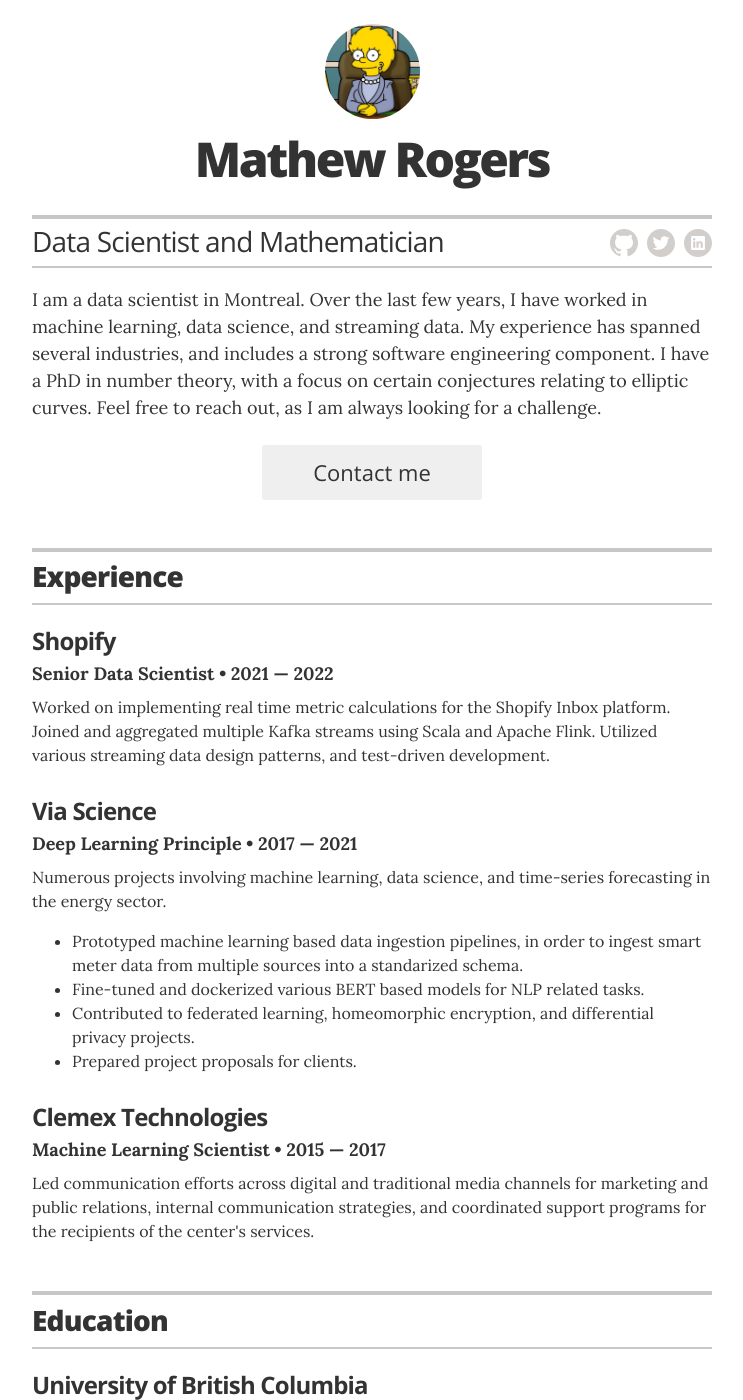
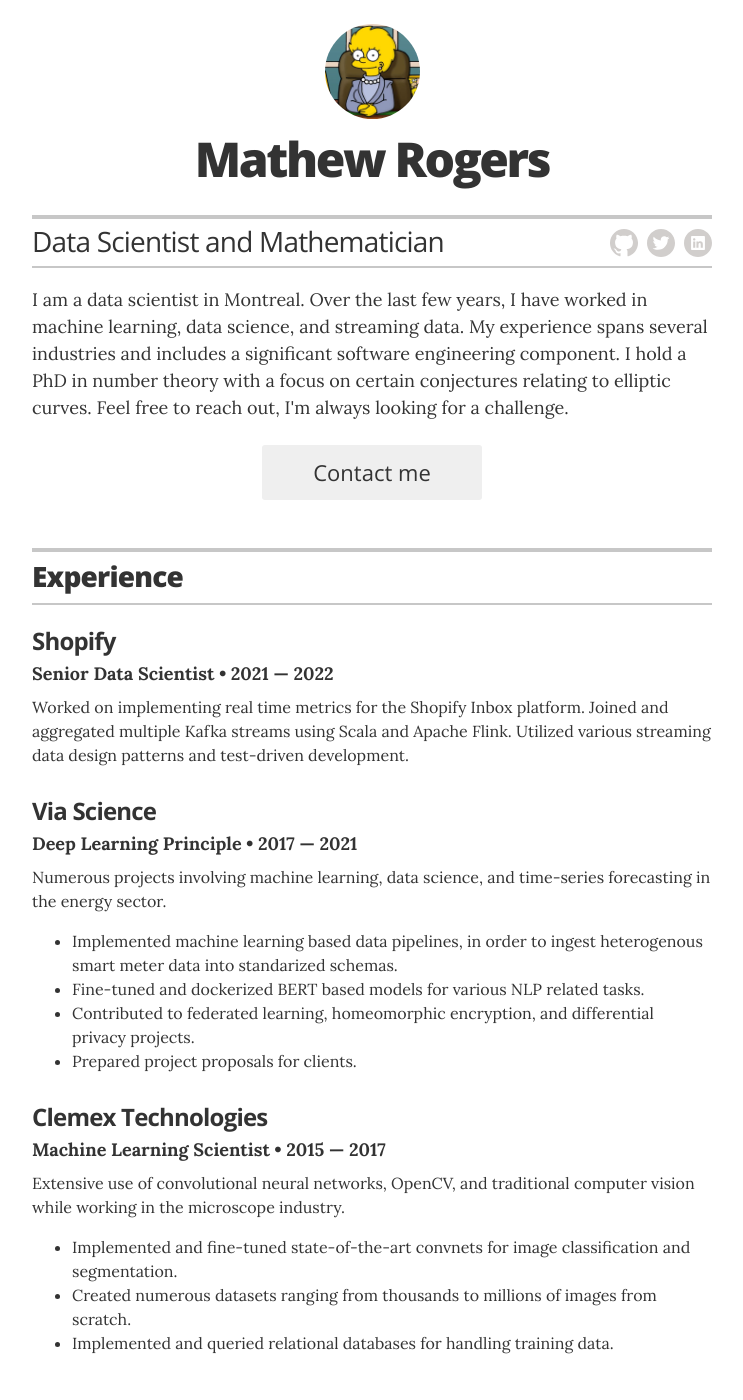
Before and after one commit to matrogers2/matrogers2.github.io, a Jekyll site: the page built from index.html, in a window 1280 px wide and 1400 px high. Shown: the whole window, without its empty margins (268-1011 px from the left). Built offline with Jekyll 4.4.1, drawn with Linux system fonts in a browser that asks for light colours.

Commit message:
Udpate things

```diff
--- a/_config.yml
+++ b/_config.yml
@@ -23,7 +23,7 @@
   #resume_header_contact_info:     "742 Evergreen Terrace, Springfield • 555-7334 • lisasimpson@youremailaddress.com"
 display_header_contact_info:    "false"
 
-resume_header_intro: "<p>I am a data scientist in Montreal. Over the last few years, I have worked in machine learning, data science, and streaming data. My experience has spanned several industries, and includes a strong software engineering component. I have a PhD in number theory, with a focus on certain conjectures relating to elliptic curves. Feel free to reach out, as I am always looking for a challenge.</p>"
+resume_header_intro: "<p>I am a data scientist in Montreal. Over the last few years, I have worked in machine learning, data science, and streaming data. My experience spans several industries and includes a significant software engineering component. I hold a PhD in number theory with a focus on certain conjectures relating to elliptic curves. Feel free to reach out, I'm always looking for a challenge.</p>"
 
 # use "yes" to display the email contact button,
 # "no" to display an "I'm not looking for work" message,
--- a/_data/experience.yml
+++ b/_data/experience.yml
@@ -3,18 +3,18 @@
 - company: Shopify
   position: Senior Data Scientist
   duration: 2021 &mdash; 2022
-  summary: Worked on implementing real time metric calculations for the Shopify Inbox platform. Joined and aggregated multiple Kafka streams using Scala and Apache Flink. Utilized various streaming data design patterns, and test-driven development.
+  summary: Worked on implementing real time metrics for the Shopify Inbox platform. Joined and aggregated multiple Kafka streams using Scala and Apache Flink. Utilized various streaming data design patterns and test-driven development.
 
 
 # Deep Learning Principle
 - company: Via Science
   position: Deep Learning Principle
   duration:  2017 &mdash; 2021
-  summary: Numerous projects involving machine learning, data science, and time-series forecasting in the energy sector. <ul class="resume-item-list"><li>Prototyped machine learning based data ingestion pipelines, in order to ingest smart meter data from multiple sources into a standarized schema.</li><li>Fine-tuned and dockerized various BERT based models for NLP related tasks.</li><li>Contributed to federated learning, homeomorphic encryption, and differential privacy projects.</li><li>Prepared project proposals for clients.</li></ul>
+  summary: Numerous projects involving machine learning, data science, and time-series forecasting in the energy sector. <ul class="resume-item-list"><li>Implemented machine learning based data pipelines, in order to ingest heterogenous smart meter data into standarized schemas.</li><li>Fine-tuned and dockerized BERT based models for various NLP related tasks.</li><li>Contributed to federated learning, homeomorphic encryption, and differential privacy projects.</li><li>Prepared project proposals for clients.</li></ul>
 
 
 # Communications Coordinator
 - company: Clemex Technologies
   position: Machine Learning Scientist
   duration:   2015  &mdash; 2017
-  summary: Led communication efforts across digital and traditional media channels for marketing and public relations, internal communication strategies, and coordinated support programs for the recipients of the center's services.
+  summary: Extensive use of convolutional neural networks, OpenCV, and traditional computer vision while working in the microscope industry. <ul class="resume-item-list"><li>Implemented and fine-tuned state-of-the-art convnets for image classification and segmentation. </li><li>Created numerous datasets ranging from thousands to millions of images from scratch. </li><li>Implemented and queried relational databases for handling training data.</li></ul>
```
